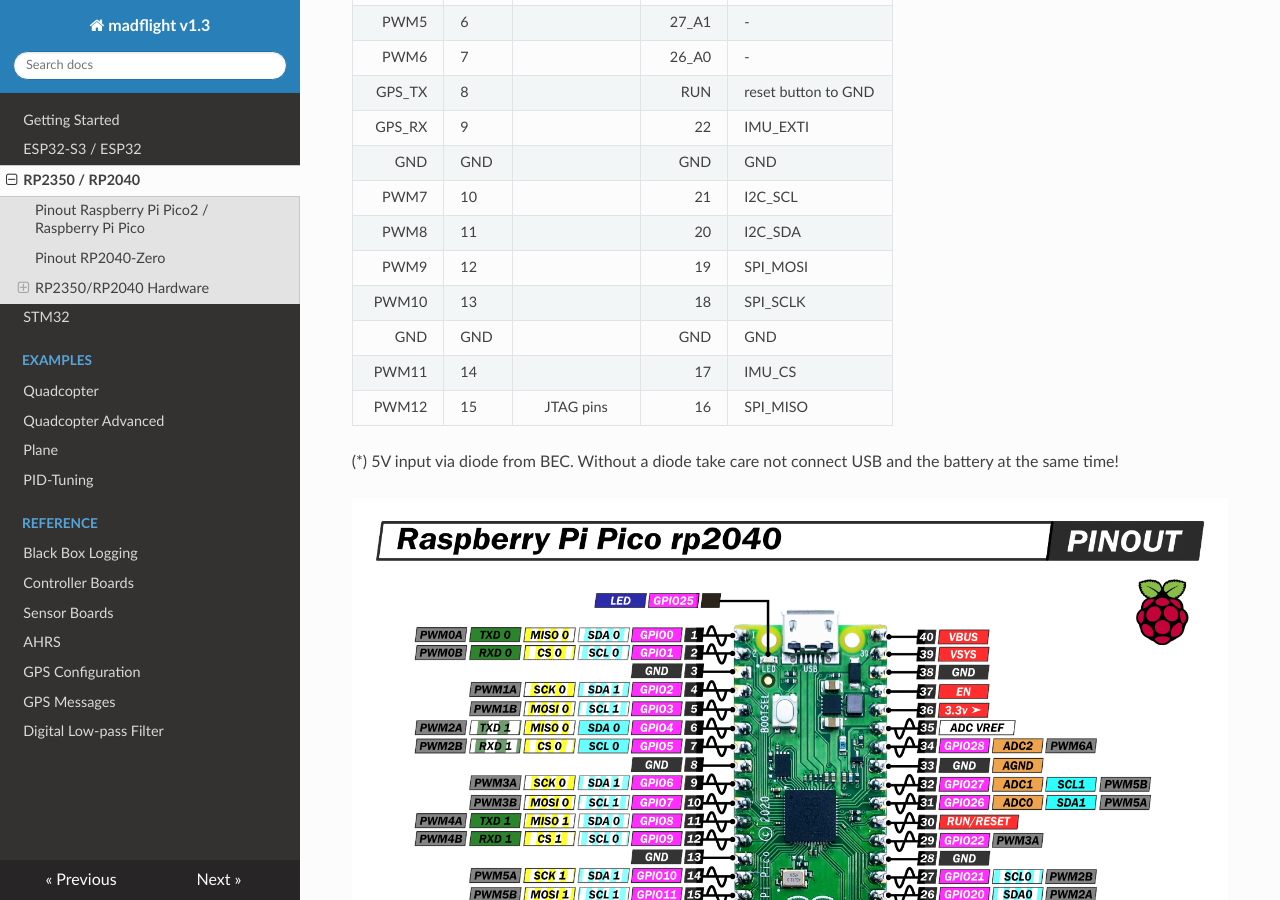
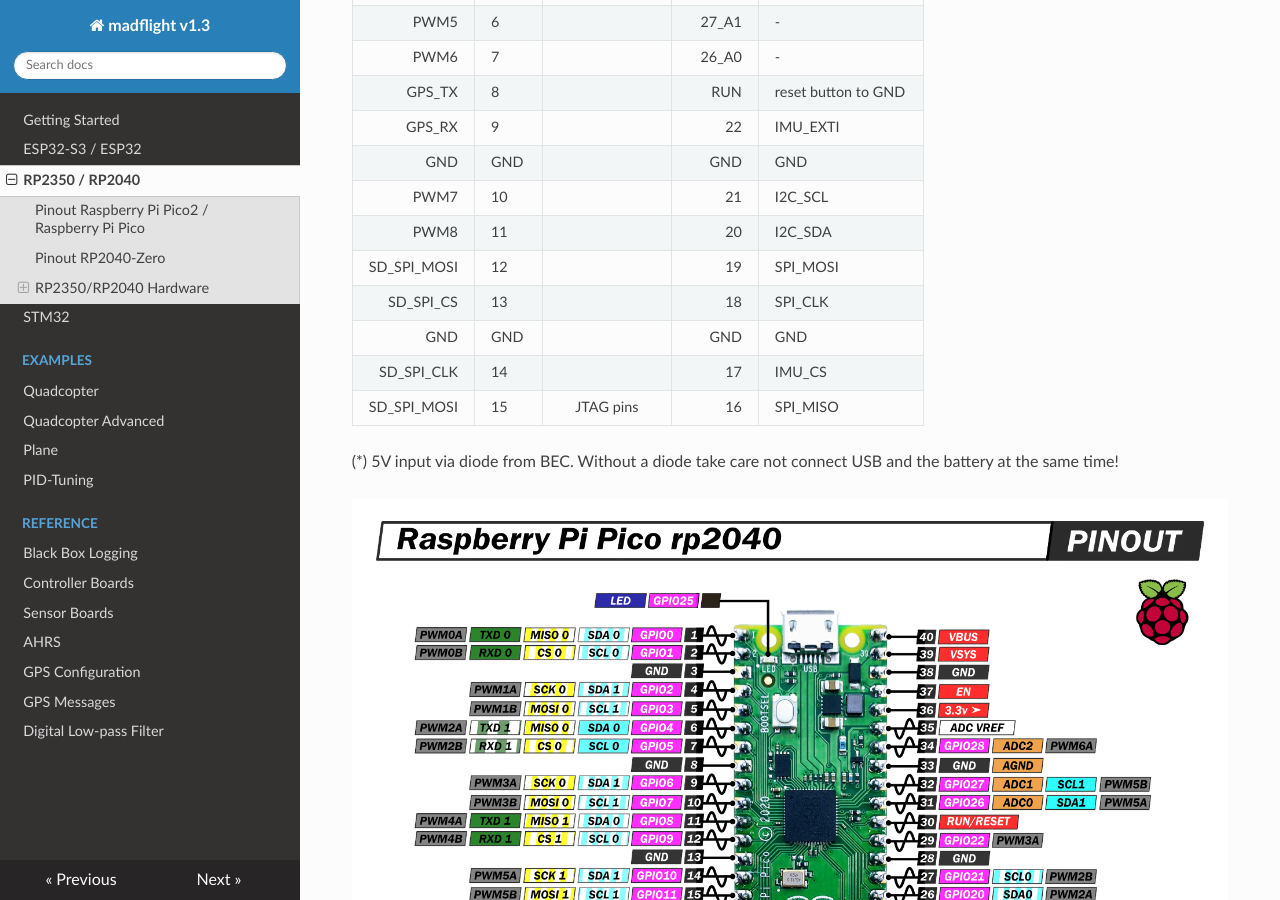
Before and after one commit to qqqlab/madflight-docs, an MkDocs documentation site: the page built from docs/Board-RP2040.md, in a window 1280 px wide and 900 px high, scrolled down 695 px. Built offline with MkDocs 1.6.1, drawn with Linux system fonts in a browser that asks for light colours; nearby versions of some CDN libraries.

Commit message:
Update Board-RP2040.md

```diff
--- a/docs/Board-RP2040.md
+++ b/docs/Board-RP2040.md
@@ -25,11 +25,11 @@
 |          GND | GND |               | GND      | GND
 |         PWM7 | 10  |               | 21       | I2C_SCL
 |         PWM8 | 11  |               | 20       | I2C_SDA
-|         PWM9 | 12  |               | 19       | SPI_MOSI
-|        PWM10 | 13  |               | 18       | SPI_SCLK
+|  SD_SPI_MOSI | 12  |               | 19       | SPI_MOSI
+|    SD_SPI_CS | 13  |               | 18       | SPI_CLK
 |          GND | GND |               | GND      | GND
-|        PWM11 | 14  |               | 17       | IMU_CS
-|        PWM12 | 15  | JTAG pins     | 16       | SPI_MISO
+|   SD_SPI_CLK | 14  |               | 17       | IMU_CS
+|  SD_SPI_MOSI | 15  | JTAG pins     | 16       | SPI_MISO
 
 (*) 5V input via diode from BEC. Without a diode take care not connect USB and the battery at the same time!
 
```
